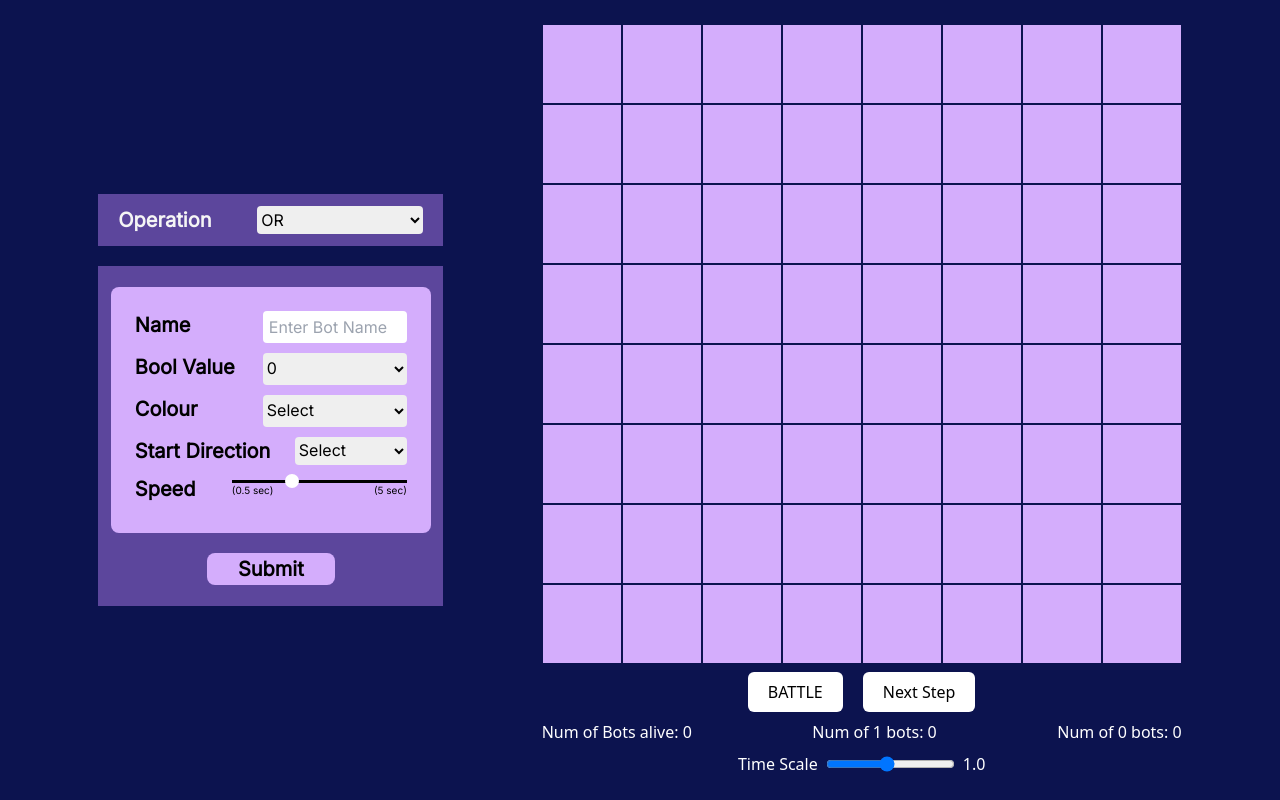
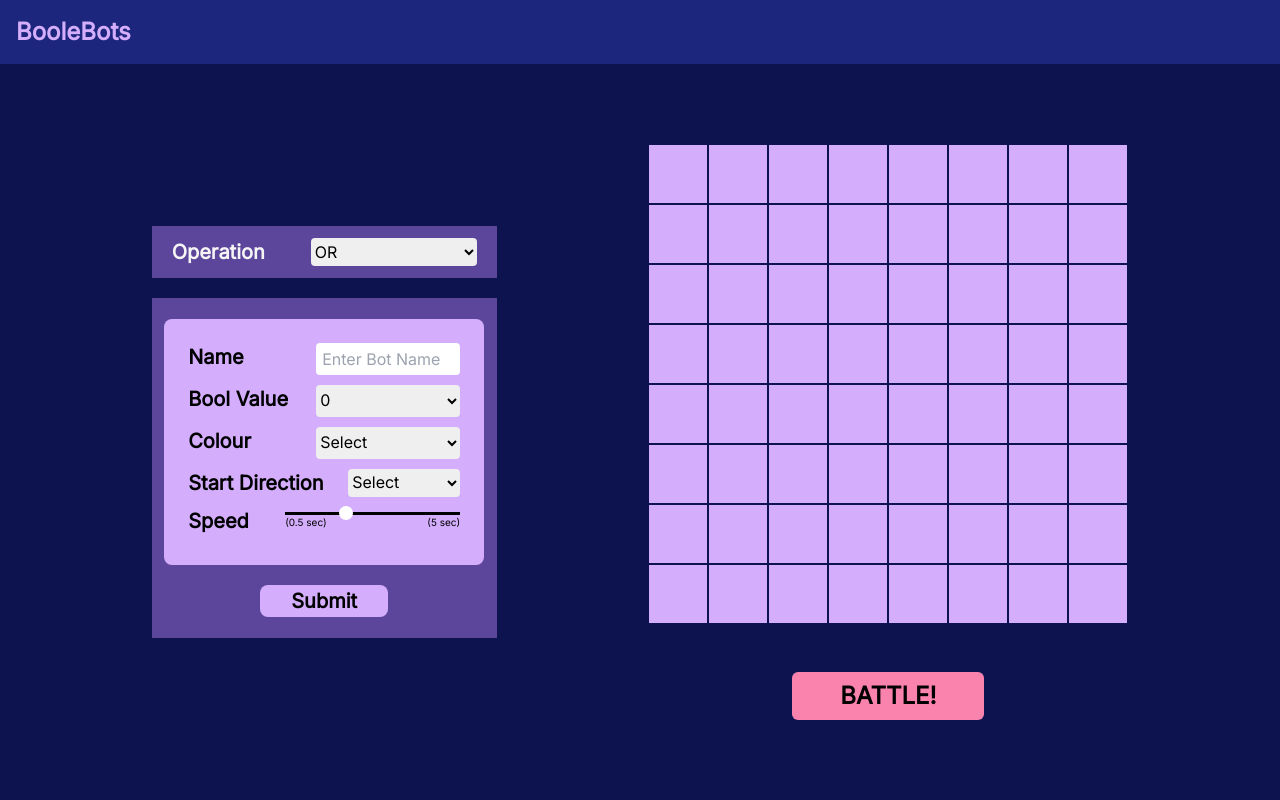
Before and after one commit to chingu-voyages/v44-tier2-team-13, a React (Vite) app: page / in a window 1280 px wide. Built offline with nearby package versions, Linux system fonts and the light colour scheme.

Commit message:
Initial Commit

```diff
--- a/index.html
+++ b/index.html
@@ -4,7 +4,7 @@
         <meta charset="UTF-8" />
         <link rel="icon" type="image/svg+xml" href="/vite.svg" />
         <meta name="viewport" content="width=device-width, initial-scale=1.0" />
-    <title>Vite + React + TS</title>
+        <title>BooleBots</title>
     </head>
     <body>
         <div id="root"></div>
--- a/src/App.tsx
+++ b/src/App.tsx
@@ -3,9 +3,14 @@ import Form from "./components/Form";
 
 function App() {
     return (
-        <div className="flex items-center justify-evenly w-full h-full bg-primary-900">
-            <Form />
-            <Grid cellSize={80} />
+        <div className="flex flex-col h-screen">
+            <div className="text-2xl font-bold text-[#D4ADFC] font-Inter p-4 h-16 w-full bg-[#1D267D]">
+                BooleBots
+            </div>
+            <div className="flex flex-1 items-center justify-evenly w-full h-4/5 bg-primary-900">
+                <Form />
+                <Grid cellSize={60} />
+            </div>
         </div>
     );
 }
--- a/src/components/Grid.tsx
+++ b/src/components/Grid.tsx
@@ -54,59 +54,11 @@ const Grid: FC<GridProps> = ({ cellSize }) => {
                 {/* <span className="text-white">{bots.length}</span> */}
                 <div className="flex items-center justify-center gap-5">
                     <button
-                        className="px-5 py-2 bg-white rounded-md"
+                        className="mt-10 w-48 h-12 text-2xl font-Inter font-bold px-5 py-2 bg-[#F983AD] rounded-md"
                         onClick={running ? stop : start}
                     >
-                        {running ? "PAUSE" : "BATTLE"}
+                        {running ? "PAUSE" : "BATTLE!"}
                     </button>
-                    <button
-                        className="px-5 py-2 bg-white rounded-md"
-                        onClick={nextStep}
-                        disabled={running}
-                    >
-                        Next Step
-                    </button>
-                </div>
-                <div className="flex items-center justify-between text-white">
-                    <span className="">
-                        Num of Bots alive:{" "}
-                        {[...bots].filter(([_, bot]) => !bot.dead).length}
-                    </span>
-                    <span>
-                        Num of 1 bots:{" "}
-                        {
-                            [...bots].filter(
-                                ([_, bot]) => bot.boolValue === 1 && !bot.dead
-                            ).length
-                        }
-                    </span>
-                    <span>
-                        Num of 0 bots:{" "}
-                        {
-                            [...bots].filter(
-                                ([_, bot]) => bot.boolValue === 0 && !bot.dead
-                            ).length
-                        }
-                    </span>
-                </div>
-                <div className="text-white flex items-center justify-center gap-2">
-                    <label htmlFor="timescale">Time Scale</label>
-                    <input
-                        type="range"
-                        name="timescale"
-                        id="timescale"
-                        min={0.1}
-                        max={2}
-                        step={0.1}
-                        defaultValue={timeScale}
-                        onChange={(e) => {
-                            setTimeScaleWhileRunning(
-                                parseFloat(e.currentTarget.value)
-                            );
-                        }}
-                        // disabled={running}
-                    />
-                    {timeScale.toFixed(1)}
                 </div>
             </div>
         </>
```
Lines whose indentation alone changed are shown as unchanged.
